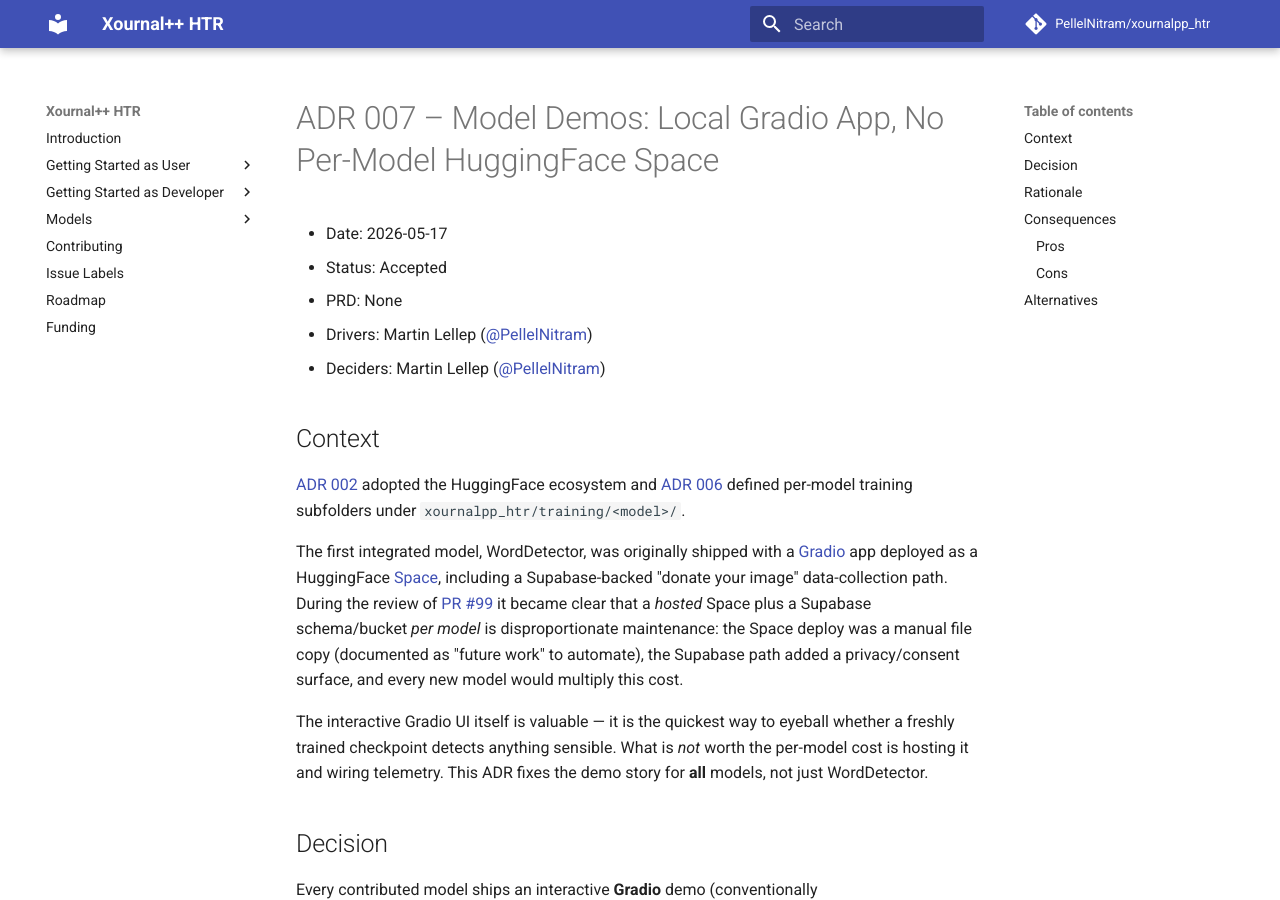
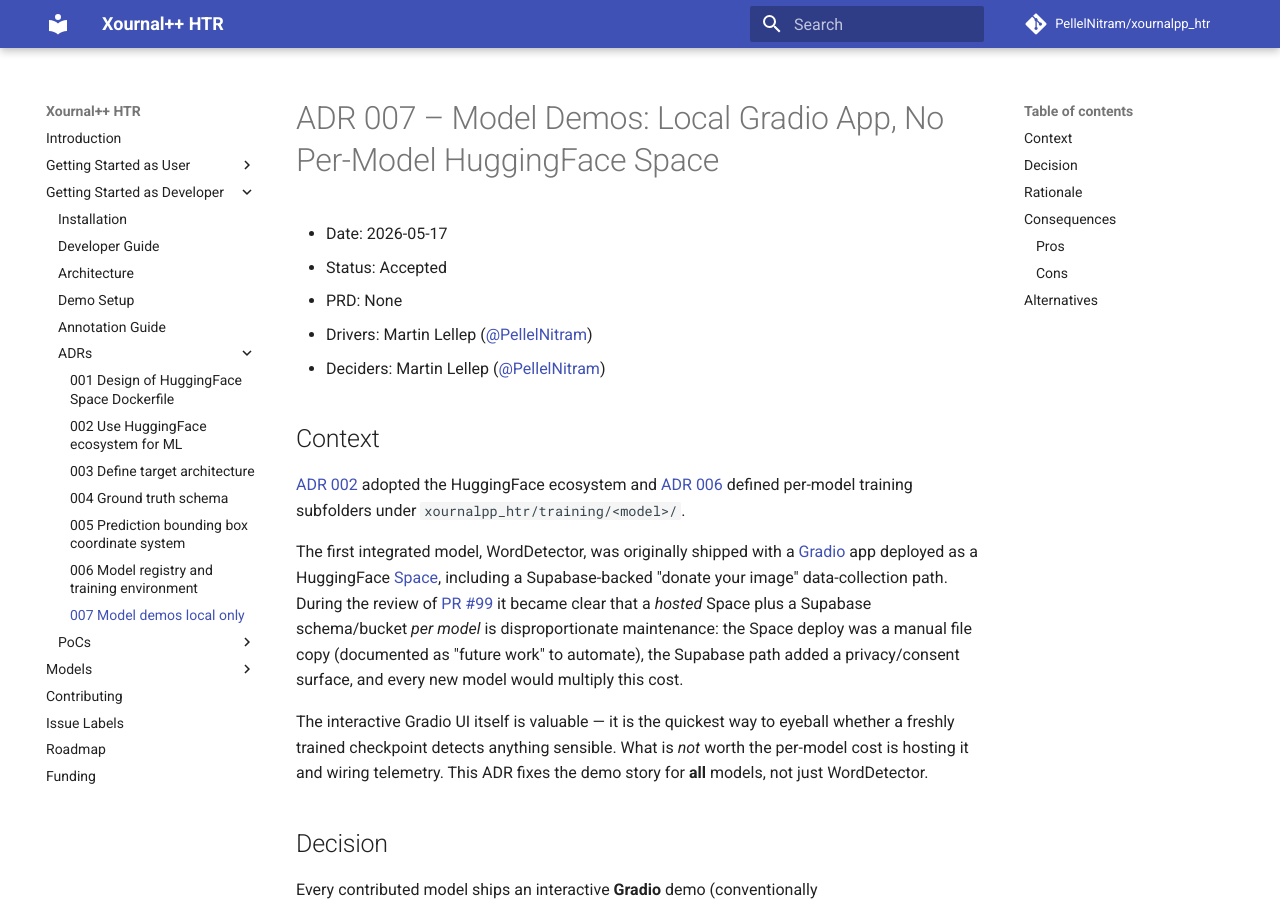
Before and after one commit to PellelNitram/xournalpp_htr, an MkDocs documentation site: the page built from docs/ADRs/007_model_demos_local_only.md, in a window 1280 px wide and 900 px high. Built offline with MkDocs 1.6.1 and Material for MkDocs 9.7.7, drawn with Linux system fonts in a browser that asks for light colours; comment, search, counter and statistics services are not loaded.

Commit message:
Add ADR 007 to the docs navigation. [CC]
The file existed but was unreachable from the built site.

```diff
--- a/mkdocs.yml
+++ b/mkdocs.yml
@@ -36,6 +36,7 @@
       - 004 Ground truth schema: 'ADRs/004_ground_truth_schema.md'
       - 005 Prediction bounding box coordinate system: 'ADRs/005_prediction_bounding_box_coordinate_system.md'
       - 006 Model registry and training environment: 'ADRs/006_model_registry_and_training_environment.md'
+      - 007 Model demos local only: 'ADRs/007_model_demos_local_only.md'
     - PoCs:
       - Simplify Installation with single file executable: 'PoCs/simplify_installation_with_single_file_executable.md'
   - Models:
```
